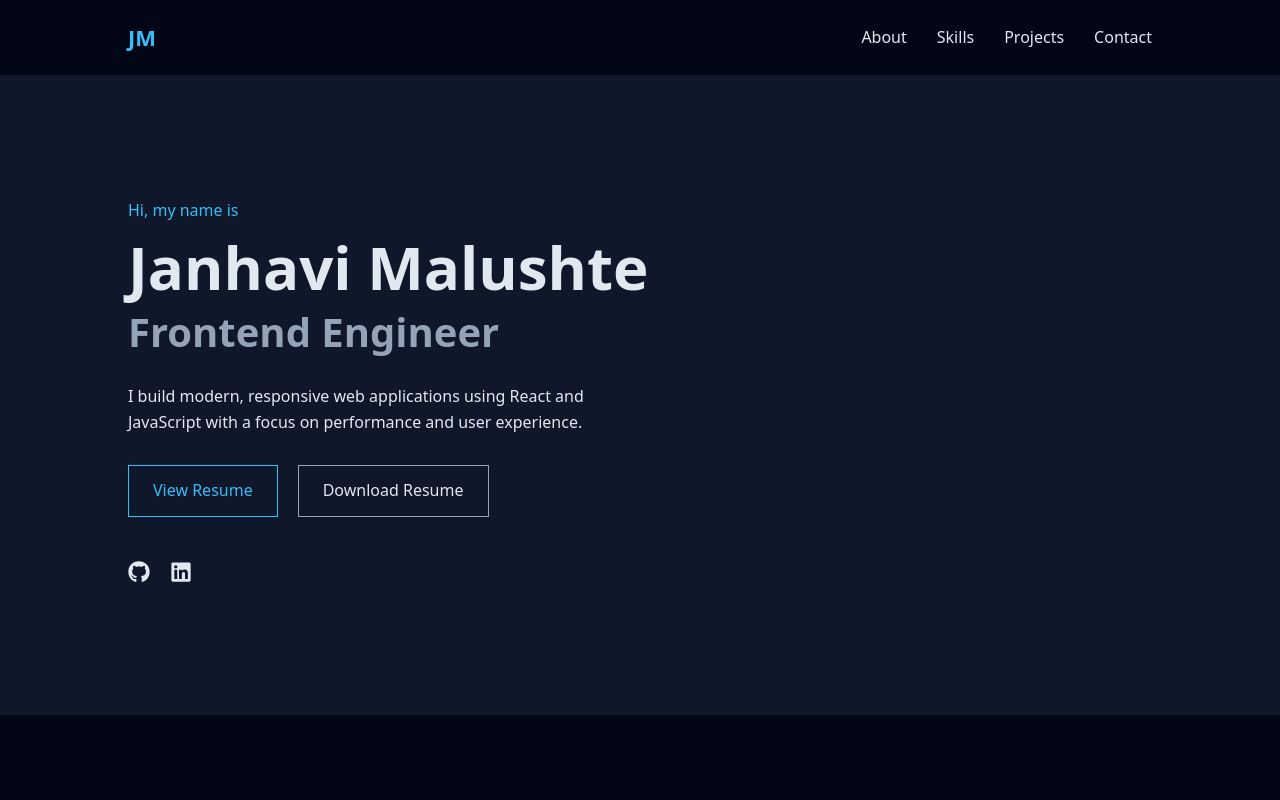
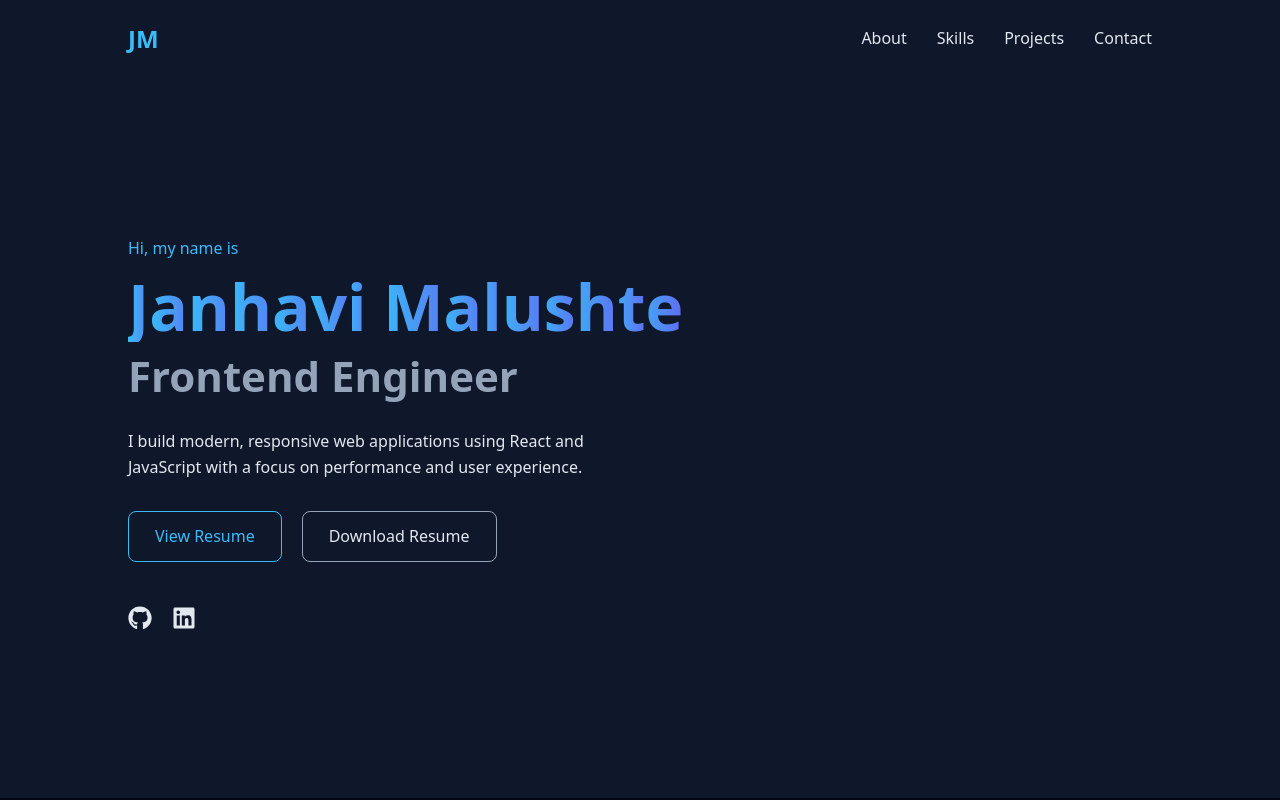
Before and after one commit to Janhavi515/janhavi-portfolio, a React (Vite) app: page / in a window 1280 px wide. Shown: the top 800 px of the page. Built offline with nearby package versions, Linux system fonts and the light colour scheme.

Commit message:
Added animations with framer-motion

```diff
--- a/package.json
+++ b/package.json
@@ -10,6 +10,7 @@
     "preview": "vite preview"
   },
   "dependencies": {
+    "framer-motion": "^12.38.0",
     "react": "^19.2.0",
     "react-dom": "^19.2.0",
     "react-icons": "^5.6.0",
--- a/src/components/Hero/Hero.jsx
+++ b/src/components/Hero/Hero.jsx
@@ -1,56 +1,100 @@
 import "./Hero.scss";
 import { FaGithub, FaLinkedin } from "react-icons/fa";
+import { motion } from "framer-motion";
+
+const container = {
+  hidden: {},
+  visible: {
+    transition: {
+      staggerChildren: 0.15,
+    },
+  },
+};
+
+const item = {
+  hidden: { opacity: 0, y: 30 },
+  visible: {
+    opacity: 1,
+    y: 0,
+    transition: { duration: 0.6, ease: "easeOut" },
+  },
+};
 
 const Hero = () => {
+  const name = "Janhavi Malushte";
+
   return (
     <section className="hero">
-      <p className="intro">Hi, my name is</p>
+      <motion.div variants={container} initial="hidden" animate="visible">
+        <motion.p className="intro" variants={item}>
+          Hi, my name is
+        </motion.p>
 
-      <h1>Janhavi Malushte</h1>
+        {/* 🔥 Animated Name */}
+        <motion.h1 className="fancy-name" variants={item}>
+          {name.split("").map((char, index) => (
+            <span
+              key={index}
+              className="letter"
+              style={{ animationDelay: `${index * 0.1}s` }}
+            >
+              {char === " " ? "\u00A0" : char}
+            </span>
+          ))}
+        </motion.h1>
 
-      <h2>Frontend Engineer</h2>
+        <motion.h2 variants={item}>Frontend Engineer</motion.h2>
 
-      <p className="description">
+        <motion.p className="description" variants={item}>
           I build modern, responsive web applications using React and JavaScript
           with a focus on performance and user experience.
-      </p>
+        </motion.p>
 
-      <div className="hero-buttons">
-        <a
+        {/* Buttons */}
+        <motion.div className="hero-buttons" variants={item}>
+          <motion.a
             href="/Janhavi_Malushte_Frontend_Developer.pdf"
             target="_blank"
             rel="noopener noreferrer"
             className="hero-btn"
+            whileHover={{ scale: 1.05 }}
+            whileTap={{ scale: 0.95 }}
           >
             View Resume
-        </a>
+          </motion.a>
 
-        <a
+          <motion.a
             href="/Janhavi_Malushte_Frontend_Developer.pdf"
             download
             className="resume-btn"
+            whileHover={{ scale: 1.05 }}
+            whileTap={{ scale: 0.95 }}
           >
             Download Resume
-        </a>
-      </div>
+          </motion.a>
+        </motion.div>
 
-      <div className="social-icons">
-        <a
+        {/* Social Icons */}
+        <motion.div className="social-icons" variants={item}>
+          <motion.a
             href="https://github.com/Janhavi515"
             target="_blank"
             rel="noopener noreferrer"
+            whileHover={{ y: -5, scale: 1.2 }}
           >
             <FaGithub />
-        </a>
+          </motion.a>
 
-        <a
+          <motion.a
             href="https://www.linkedin.com/in/janhavi-malushte"
             target="_blank"
             rel="noopener noreferrer"
+            whileHover={{ y: -5, scale: 1.2 }}
           >
             <FaLinkedin />
-        </a>
-      </div>
+          </motion.a>
+        </motion.div>
+      </motion.div>
     </section>
   );
 };
--- a/src/components/Hero/Hero.scss
+++ b/src/components/Hero/Hero.scss
@@ -1,55 +1,119 @@
 .hero {
-    min-height: 80vh;
+  min-height: 90vh;
   display: flex;
   flex-direction: column;
   justify-content: center;
 }
 
+/* Intro */
 .intro {
   color: #38bdf8;
   margin-bottom: 10px;
 }
 
-  .hero h1 {
-    font-size: 60px;
-    font-weight: 700;
+/* 🔥 Fancy Name */
+.fancy-name {
+  font-size: 64px;
+  font-weight: 800;
+  display: flex;
+  flex-wrap: wrap;
 }
 
+/* Each letter */
+.letter {
+  display: inline-block;
+
+  background: linear-gradient(
+    90deg,
+    #38bdf8,
+    #6366f1,
+    #38bdf8
+  );
+
+  background-size: 300% 300%;
+  -webkit-background-clip: text;
+  -webkit-text-fill-color: transparent;
+
+  animation: gradientFlow 6s ease infinite;
+}
+
+/* Gradient animation */
+@keyframes gradientFlow {
+  0% {
+    background-position: 0% 50%;
+  }
+  50% {
+    background-position: 100% 50%;
+  }
+  100% {
+    background-position: 0% 50%;
+  }
+}
+
+/* Hover interaction */
+.letter:hover {
+  transform: scale(1.2);
+}
+
+/* Subtitle */
 .hero h2 {
-    font-size: 40px;
+  font-size: 42px;
   color: #94a3b8;
 }
 
+/* Description */
 .description {
-    max-width: 500px;
+  max-width: 520px;
   margin-top: 20px;
+  line-height: 1.6;
 }
 
-  .hero-btn {
-    padding: 12px 24px;
-    border: 1px solid #38bdf8;
-    color: #38bdf8;
-    width: fit-content;
-  }
-
+/* Buttons */
 .hero-buttons {
   display: flex;
   gap: 20px;
   margin-top: 30px;
 }
 
-  .resume-btn {
-    padding: 12px 24px;
-    border: 1px solid #94a3b8;
+.hero-btn {
+  padding: 12px 26px;
+  border: 1px solid #38bdf8;
+  color: #38bdf8;
+  border-radius: 8px;
+  transition: all 0.3s ease;
 }
 
+.hero-btn:hover {
+  background: #38bdf8;
+  color: #020617;
+  box-shadow: 0 0 20px #38bdf8;
+}
+
+.resume-btn {
+  padding: 12px 26px;
+  border: 1px solid #94a3b8;
+  border-radius: 8px;
+  transition: all 0.3s ease;
+}
+
+.resume-btn:hover {
+  background: #94a3b8;
+  color: #020617;
+}
+
+/* Social Icons */
 .social-icons {
   display: flex;
   gap: 20px;
-    font-size: 22px;
+  font-size: 24px;
   margin-top: 40px;
+}
+
+.social-icons a {
+  transition: all 0.3s ease;
 }
 
 .social-icons a:hover {
   color: #38bdf8;
+  filter: drop-shadow(0 0 8px #38bdf8);
 }
--- a/src/components/Navbar/Navbar.jsx
+++ b/src/components/Navbar/Navbar.jsx
@@ -1,17 +1,57 @@
 import "./Navbar.scss";
+import { motion } from "framer-motion";
+import { useEffect, useState } from "react";
 
 const Navbar = () => {
+  const [scrolled, setScrolled] = useState(false);
+
+  useEffect(() => {
+    const handleScroll = () => {
+      setScrolled(window.scrollY > 20);
+    };
+    window.addEventListener("scroll", handleScroll);
+    return () => window.removeEventListener("scroll", handleScroll);
+  }, []);
+
+  const navItems = ["About", "Skills", "Projects", "Contact"];
+
   return (
-    <nav className="navbar">
-      <div className="logo">JM</div>
+    <motion.nav
+      initial={{ y: -80, opacity: 0 }}
+      animate={{ y: 0, opacity: 1 }}
+      transition={{ duration: 0.6, ease: "easeOut" }}
+      className={`navbar ${scrolled ? "scrolled" : ""}`}
+    >
+      <motion.div
+        className="logo"
+        whileHover={{ scale: 1.2, rotate: 5 }}
+        transition={{ type: "spring", stiffness: 300 }}
+      >
+        JM
+      </motion.div>
 
       <ul className="nav-links">
-        <li><a href="#about">About</a></li>
-        <li><a href="#skills">Skills</a></li>
-        <li><a href="#projects">Projects</a></li>
-        <li><a href="#contact">Contact</a></li>
+        {navItems.map((item, index) => (
+          <motion.li
+            key={index}
+            whileHover={{ y: -3 }}
+            transition={{ type: "spring", stiffness: 300 }}
+          >
+            <motion.a
+              href={`#${item.toLowerCase()}`}
+              whileHover={{ color: "#38bdf8" }}
+              className="nav-link"
+            >
+              {item}
+              <motion.span
+                className="underline"
+                layoutId="underline"
+              />
+            </motion.a>
+          </motion.li>
+        ))}
       </ul>
-    </nav>
+    </motion.nav>
   );
 };
 
--- a/src/components/Navbar/Navbar.scss
+++ b/src/components/Navbar/Navbar.scss
@@ -3,15 +3,25 @@
   justify-content: space-between;
   align-items: center;
   padding: 20px 10%;
-    background: #020617;
   position: sticky;
   top: 0;
+  z-index: 1000;
+  background: transparent;
+  transition: all 0.3s ease;
+}
+
+/* Glass effect on scroll */
+.navbar.scrolled {
+  background: rgba(2, 6, 23, 0.7);
+  backdrop-filter: blur(12px);
+  box-shadow: 0 4px 20px rgba(0, 0, 0, 0.3);
 }
 
 .logo {
-    font-size: 22px;
+  font-size: 24px;
   font-weight: bold;
   color: #38bdf8;
+  cursor: pointer;
 }
 
 .nav-links {
@@ -20,11 +30,25 @@
   list-style: none;
 }
 
-  .nav-links a {
+.nav-link {
+  position: relative;
   color: #e2e8f0;
   font-weight: 500;
+  text-decoration: none;
+  transition: color 0.3s ease;
 }
 
-  .nav-links a:hover {
-    color: #38bdf8;
+/* Animated underline */
+.nav-link .underline {
+  position: absolute;
+  left: 0;
+  bottom: -5px;
+  height: 2px;
+  width: 0%;
+  background: #38bdf8;
+  transition: width 0.3s ease;
 }
+
+.nav-link:hover .underline {
+  width: 100%;
+}
```
Also changed, not shown: 1 other file (tests, documents, lock files or other folders). Lines whose indentation alone changed are shown as unchanged.
